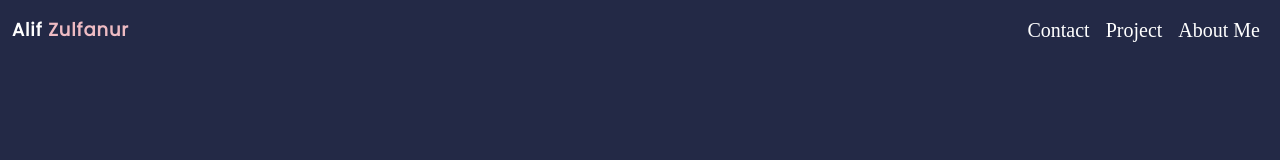
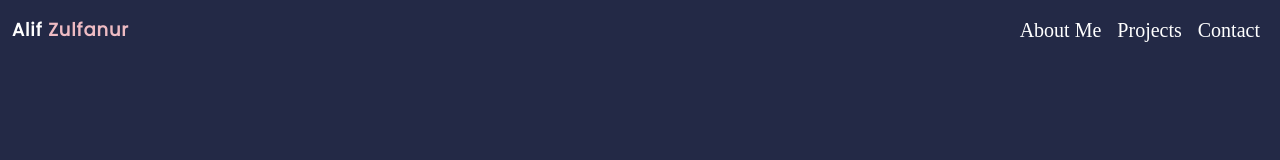
Before and after one commit to f0ursecond/myportfolio, a React (Create React App) app: page / in a window 1280 px wide. Shown: the top 160 px of the page. Built offline with nearby package versions, Linux system fonts and the light colour scheme; a web font is replaced by a local one.

Commit message:
addproject

```diff
--- a/src/components/Navbar.js
+++ b/src/components/Navbar.js
@@ -5,9 +5,9 @@ import Kontak from "./modal/Kontak";
 
 function Navbar() {
   let Links = [
+    { name: "About Me", link: "/about" },
+    { name: "Projects", link: "/project" },
     { name: <Kontak />, link: "" },
-    { name: "Project", link: "/project" },
-    { name: "About Me", link: "/about" },
   ];
 
   return (
```
